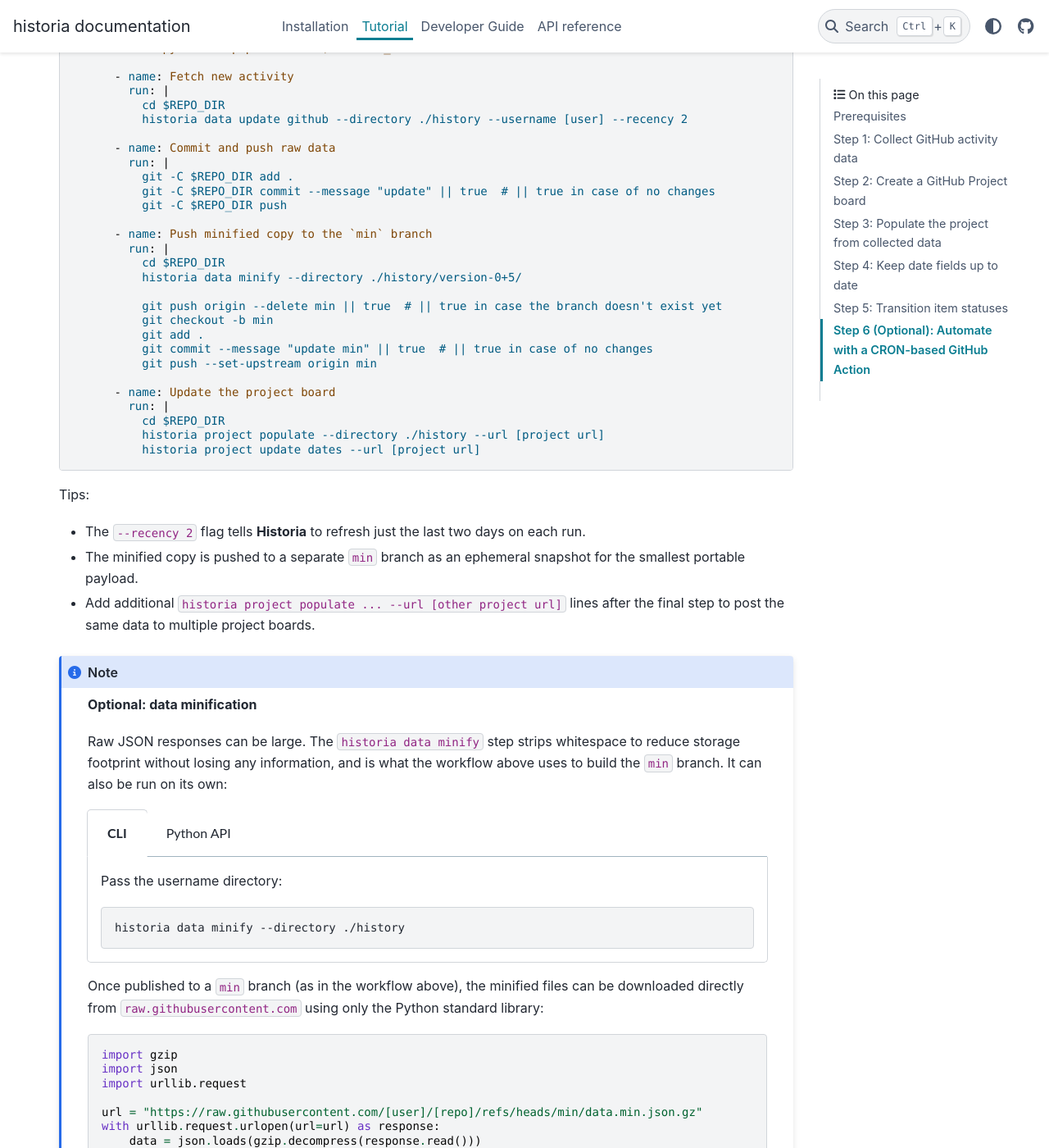
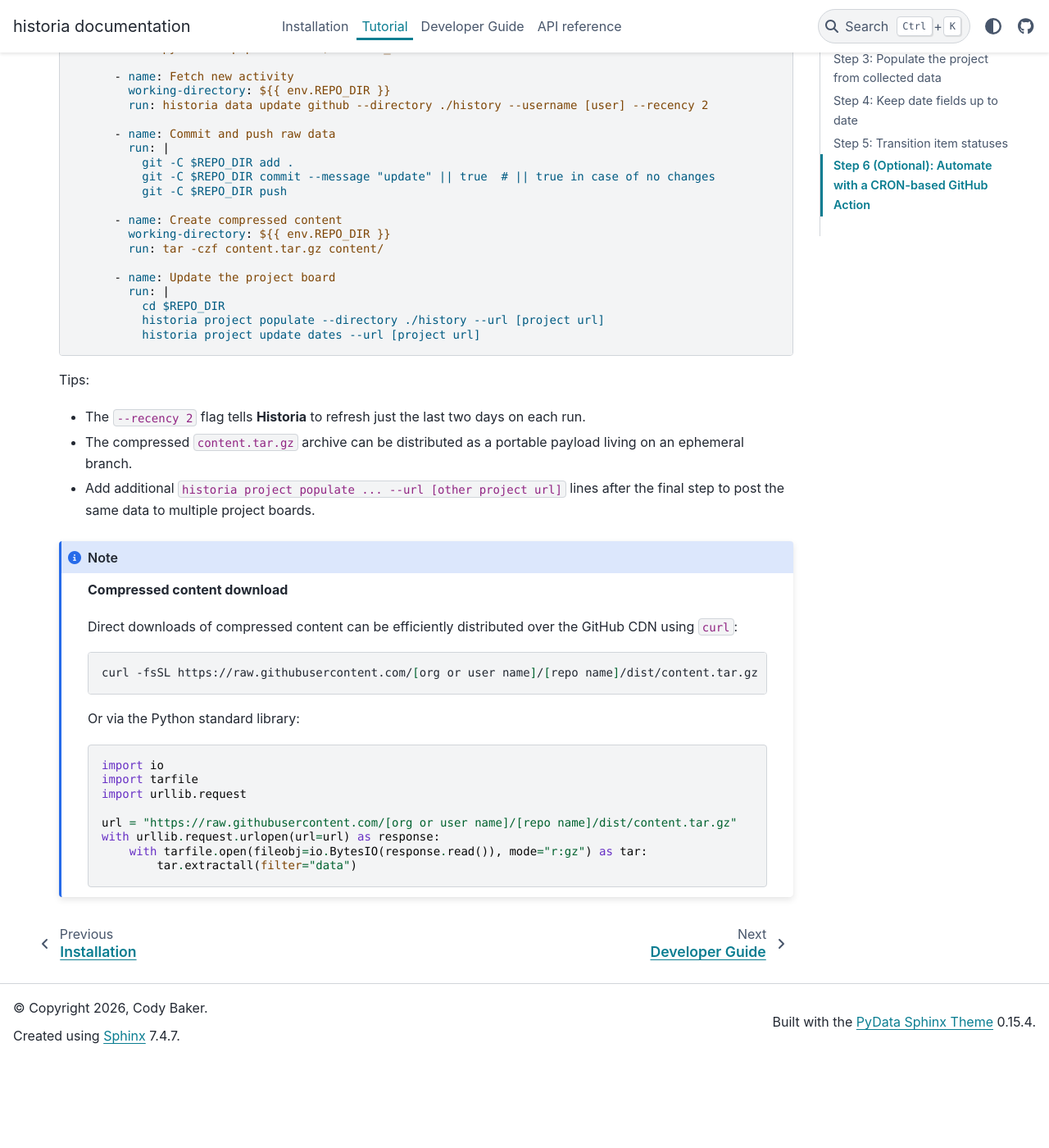
Before and after one commit to CodyCBakerPhD/historia, a Sphinx documentation site: the page built from docs/tutorial/index.md, in a window 1280 px wide and 1400 px high, scrolled down 4125 px. Shown: the whole window at 82% size. Built offline with Sphinx 7.4.7 and the PyData theme 0.15.4, drawn with Linux system fonts in a browser that asks for light colours; after the commit the page ends 5418 px from its top, so only the background shows below that.

Commit message:
Retire `data minify` API/CLI and switch tutorial automation to tarball snapshots (#86)
* Initial plan

* Retire minify code and update archive docs

Co-Authored-By: GitHub Copilot Coding Agent 1.0 / GPT-5.5 <noreply@openai.com>

Agent-Logs-Url: https://github.com/CodyCBakerPhD/historia/sessions/37b9afc0-292a-40ca-bbb3-94beb97f161f

Co-authored-by: CodyCBakerPhD <51133164+CodyCBakerPhD@users.noreply.github.com>

* Revise content download instructions in tutorial

Updated language for clarity and distribution method.

* Update tutorial with details on portable payload

Clarify the description of the compressed archive.

* Update note on compressed content download method

* Use working-directory for tar snapshot step

Co-Authored-By: GitHub Copilot Coding Agent 1.0 / GPT-5.5 <noreply@openai.com>

Agent-Logs-Url: https://github.com/CodyCBakerPhD/historia/sessions/f14bdad0-2400-4d30-af23-0a60d58f1206

Co-authored-by: CodyCBakerPhD <51133164+CodyCBakerPhD@users.noreply.github.com>

* Rename step to 'Create compressed content'

* Refactor GitHub action step for fetching activity

---------

Co-authored-by: copilot-swe-agent[bot] <198982749+Copilot@users.noreply.github.com>
Co-authored-by: CodyCBakerPhD <51133164+CodyCBakerPhD@users.noreply.github.com>

````diff
--- a/docs/tutorial/index.md
+++ b/docs/tutorial/index.md
@@ -228,9 +228,8 @@ jobs:
         run: python -m pip install "$HISTORIA_SPEC"
 
       - name: Fetch new activity
-        run: |
-          cd $REPO_DIR
-          historia data update github --directory ./history --username [user] --recency 2
+        working-directory: ${{ env.REPO_DIR }}
+        run: historia data update github --directory ./history --username [user] --recency 2
 
       - name: Commit and push raw data
         run: |
@@ -238,16 +237,9 @@ jobs:
           git -C $REPO_DIR commit --message "update" || true  # || true in case of no changes
           git -C $REPO_DIR push
 
-      - name: Push minified copy to the `min` branch
-        run: |
-          cd $REPO_DIR
-          historia data minify --directory ./history/version-0+5/
-
-          git push origin --delete min || true  # || true in case the branch doesn't exist yet
-          git checkout -b min
-          git add .
-          git commit --message "update min" || true  # || true in case of no changes
-          git push --set-upstream origin min
+      - name: Create compressed content
+        working-directory: ${{ env.REPO_DIR }}
+        run: tar -czf content.tar.gz content/
 
       - name: Update the project board
         run: |
@@ -259,45 +251,28 @@ jobs:
 Tips:
 
 - The `--recency 2` flag tells **Historia** to refresh just the last two days on each run.
-- The minified copy is pushed to a separate `min` branch as an ephemeral snapshot for the smallest portable payload.
+- The compressed `content.tar.gz` archive can be distributed as a portable payload living on an ephemeral branch.
 - Add additional `historia project populate ... --url [other project url]` lines after the final step to post the same data to multiple project boards.
 
 :::::{note}
-**Optional: data minification**
+**Compressed content download**
 
-Raw JSON responses can be large.
-The `historia data minify` step strips whitespace to reduce storage footprint without losing any information, and is what the workflow above uses to build the `min` branch.
-It can also be run on its own:
-
-::::{tabs}
-:::{tab} CLI
-Pass the username directory:
+Direct downloads of compressed content can be efficiently distributed over the GitHub CDN using `curl`:
 
 ```bash
-historia data minify --directory ./history
+curl -fsSL https://raw.githubusercontent.com/[org or user name]/[repo name]/dist/content.tar.gz | tar -xz
 ```
-:::
-:::{tab} Python API
-```python
-import pathlib
-import historia
 
-historia.data.minify(
-    directory=pathlib.Path("./history")
-)
-```
-:::
-::::
-
-Once published to a `min` branch (as in the workflow above), the minified files can be downloaded directly from `raw.githubusercontent.com` using only the Python standard library:
+Or via the Python standard library:
 
 ```python
-import gzip
-import json
+import io
+import tarfile
 import urllib.request
 
-url = "https://raw.githubusercontent.com/[user]/[repo]/refs/heads/min/data.min.json.gz"
+url = "https://raw.githubusercontent.com/[org or user name]/[repo name]/dist/content.tar.gz"
 with urllib.request.urlopen(url=url) as response:
-    data = json.loads(gzip.decompress(response.read()))
+    with tarfile.open(fileobj=io.BytesIO(response.read()), mode="r:gz") as tar:
+        tar.extractall(filter="data")
 ```
 :::::
--- a/pyproject.toml
+++ b/pyproject.toml
@@ -9,7 +9,7 @@ packages = ["src/historia"]
 
 [project]
 name = "historia"
-version = "0.7.1"
+version = "0.7.2"
 authors = [
   { name="Cody Baker", email="cody.c.baker.phd@gmail.com" },
 ]
````
Also changed, not shown: CHANGELOG.md (+1 -0 lines), docs/development/index.md (+0 -1 lines), 5 other files.
